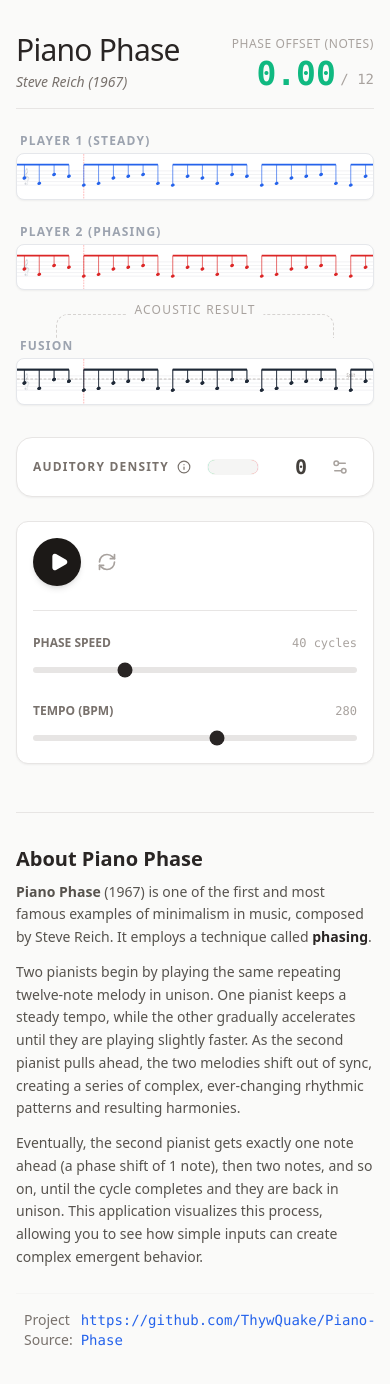
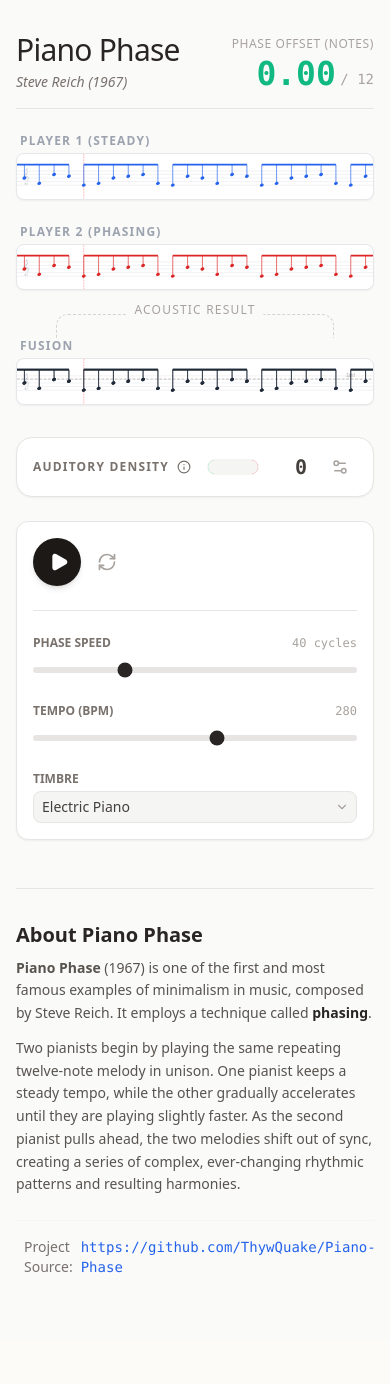
Before and after one commit to ThywQuake/Piano-Phase, a React (Vite) app: page / in a window 390 px wide. Shown: the top 1384 px of the page. After the commit the page ends 1341 px from the top, so only its background shows below. Built offline with nearby package versions, Linux system fonts and the light colour scheme.

Commit message:
Instruments

```diff
--- a/App.tsx
+++ b/App.tsx
@@ -1,31 +1,23 @@
-import React, { useState, useEffect, useRef, useCallback } from "react";
-import {
-  Play,
-  Pause,
-  RefreshCw,
-  Info,
-  Settings2,
-  X,
-  Music,
-  Github,
-} from "lucide-react";
-import { MusicStaff } from "./components/MusicStaff";
-import { soundEngine } from "./services/SoundEngine";
-import { MELODY, NOTE_COUNT } from "./constants";
+import React, { useState, useEffect, useRef, useCallback } from 'react';
+import { Play, Pause, RefreshCw, Info, Settings2, X, Music, Github, ChevronDown } from 'lucide-react';
+import { MusicStaff } from './components/MusicStaff';
+import { soundEngine } from './services/SoundEngine';
+import { MELODY, NOTE_COUNT, INSTRUMENTS } from './constants';
 
 const App: React.FC = () => {
   const [isPlaying, setIsPlaying] = useState(false);
   const [phaseCycles, setPhaseCycles] = useState(40);
   const [bpm, setBpm] = useState(280);
+  const [selectedInstrumentId, setSelectedInstrumentId] = useState(INSTRUMENTS[0].id);
   const [p1Progress, setP1Progress] = useState(0);
   const [p2Progress, setP2Progress] = useState(0);
 
   // Visual states
-  const [dividerY, setDividerY] = useState(0.45); // Relative position of split line
+  const [dividerY, setDividerY] = useState(0.45);
 
   // Chaos Meter State
   const [chaosScore, setChaosScore] = useState(0);
-  const [chaosWindow, setChaosWindow] = useState(2.0); // Seconds
+  const [chaosWindow, setChaosWindow] = useState(2.0);
   const [isSettingsOpen, setIsSettingsOpen] = useState(false);
   const [isInfoOpen, setIsInfoOpen] = useState(false);
 
@@ -39,9 +31,9 @@ const App: React.FC = () => {
     const timestamps: number[] = [];
 
     const addNotes = (currentPos: number) => {
-      [-1, 0].forEach((loopOffset) => {
+      [-1, 0].forEach(loopOffset => {
         for (let i = 0; i < NOTE_COUNT; i++) {
-          const noteTime = (i / NOTE_COUNT) * loopDur + loopOffset * loopDur;
+            const noteTime = (i / NOTE_COUNT) * loopDur + (loopOffset * loopDur);
             const relativeTime = noteTime - currentPos;
             if (relativeTime > -windowSeconds && relativeTime <= 0.05) {
                 timestamps.push(relativeTime);
@@ -123,134 +115,84 @@ const App: React.FC = () => {
     soundEngine.setBpm(val);
   };
 
+  // 新增：处理乐器切换
+  const handleInstrumentChange = (e: React.ChangeEvent<HTMLSelectElement>) => {
+      const val = e.target.value;
+      setSelectedInstrumentId(val);
+      soundEngine.setInstrument(val);
+  };
+
   // Phase Calculation in Notes
   let rawDiff = p2Progress - p1Progress;
   if (rawDiff < 0) rawDiff += 1; // 0..1
-
-  // Convert to Notes (Total 12)
   const notesDiff = rawDiff * NOTE_COUNT;
-
-  // Highlight logic: Highlight 0.0, 0.5, 1.0, 1.5 ... (Multiples of 0.5)
-  // We check if distance to nearest 0.5 is small
   const doubled = notesDiff * 2;
   const nearestHalf = Math.round(doubled) / 2;
   const distToHalf = Math.abs(notesDiff - nearestHalf);
+  const isHighlight = distToHalf < 0.05;
 
-  const isHighlight = distToHalf < 0.05; // Tight tolerance 0.05 notes
-
-  // Determine color based on "exactness"
   let phaseColorClass = "text-stone-400";
   if (isHighlight) {
-    // Check if it's a whole integer (Main beats) vs half (Off beats)
     const isInteger = Math.abs(nearestHalf % 1) < 0.01;
     if (isInteger) {
-      // Integer -> Low AD Green (Emerald)
          phaseColorClass = "text-emerald-500 font-bold scale-110";
     } else {
-      // Half -> High AD Red (Rose)
          phaseColorClass = "text-rose-500 font-bold scale-105";
     }
   }
 
-  // Shared Chaos Meter Content
+  // Shared Chaos Meter Content (Updated with your mask fix)
   const renderChaosMeter = (isVertical: boolean) => {
     const percent = Math.min(100, (chaosScore / 30) * 100);
-
     return (
-      <div
-        className={`flex ${
-          isVertical
-            ? "flex-col items-center py-4"
-            : "flex-row items-center px-4 py-3"
-        } h-full w-full bg-white rounded-2xl shadow-sm border border-stone-200 relative gap-4`}
-      >
-        {/* Label */}
+      <div className={`flex ${isVertical ? 'flex-col items-center py-4' : 'flex-row items-center px-4 py-3'} h-full w-full bg-white rounded-2xl shadow-sm border border-stone-200 relative gap-4`}>
           <div
               onClick={() => setIsInfoOpen(true)}
               className="cursor-pointer hover:text-blue-500 transition-colors flex items-center"
-          style={
-            isVertical
-              ? { writingMode: "vertical-rl", transform: "rotate(180deg)" }
-              : {}
-          }
+              style={isVertical ? { writingMode: 'vertical-rl', transform: 'rotate(180deg)' } : {}}
           >
               <span className="text-xs font-bold text-stone-500 uppercase tracking-widest whitespace-nowrap flex items-center gap-1">
-            Auditory Density{" "}
-            <Info size={14} className={isVertical ? "mb-1" : "ml-1"} />
+                  Auditory Density <Info size={14} className={isVertical ? "mb-1" : "ml-1"}/>
               </span>
           </div>
-
-        {/* Meter Bar Container */}
-        <div
-          className={`flex-1 rounded-full relative overflow-hidden border border-stone-100 ${
-            isVertical ? "w-6 h-full" : "h-4 w-full"
-          }`}
-        >
-          {/* Layer1: Background */}
+          <div className={`flex-1 rounded-full relative overflow-hidden border border-stone-100 ${isVertical ? 'w-6 h-full' : 'h-4 w-full'}`}>
               <div className="absolute inset-0 bg-gradient-to-r lg:bg-gradient-to-t from-emerald-400 via-yellow-400 to-rose-500"></div>
-
-          {/* Layer2: Overlay to mask unfilled portion */}
               <div
                   className="absolute bg-stone-100 transition-all duration-300 ease-out"
-            style={
-              isVertical
-                ? {
-                    width: "100%",
-                    top: 0,
-                    height: `${100 - percent}%`,
-                  }
-                : {
-                    height: "100%",
-                    right: 0,
-                    width: `${100 - percent}%`,
-                  }
-            }
+                  style={isVertical ? {
+                      width: '120%',
+                      left: '-10%',
+                      top: '-1px',
+                      height: `calc(${100 - percent}% + 2px)`
+                  } : {
+                      height: '120%',
+                      top: '-10%',
+                      right: '-1px',
+                      width: `calc(${100 - percent}% + 2px)`
+                  }}
               ></div>
           </div>
-
-        {/* Score Number */}
-        <div
-          className={`text-xl font-mono font-bold text-stone-700 ${
-            isVertical ? "mb-6 text-center" : "w-8 text-right"
-          }`}
-        >
+          <div className={`text-xl font-mono font-bold text-stone-700 ${isVertical ? 'mb-6 text-center' : 'w-8 text-right'}`}>
               {chaosScore}
           </div>
-
-        {/* Settings Button */}
           <div className="relative">
               <button
                   onClick={(e) => {
                       e.stopPropagation();
                       setIsSettingsOpen(!isSettingsOpen);
                   }}
-            className={`p-2 rounded-full transition-colors ${
-              isSettingsOpen
-                ? "bg-stone-100 text-stone-800"
-                : "text-stone-400 hover:text-stone-600"
-            }`}
+                  className={`p-2 rounded-full transition-colors ${isSettingsOpen ? 'bg-stone-100 text-stone-800' : 'text-stone-400 hover:text-stone-600'}`}
               >
                   <Settings2 size={18} />
               </button>
-
-          {/* Popover */}
               {isSettingsOpen && (
                   <div
                       onClick={(e) => e.stopPropagation()}
-              className={`absolute z-20 bg-stone-800 text-white p-3 rounded-lg shadow-xl w-48 ${
-                isVertical
-                  ? "right-full top-1/2 -translate-y-1/2 mr-3"
-                  : "bottom-full right-0 mb-3"
-              }`}
+                      className={`absolute z-20 bg-stone-800 text-white p-3 rounded-lg shadow-xl w-48 ${isVertical ? 'right-full top-1/2 -translate-y-1/2 mr-3' : 'bottom-full right-0 mb-3'}`}
                   >
-              <div className="text-xs font-bold mb-2">
-                History Window: {chaosWindow}s
-              </div>
+                      <div className="text-xs font-bold mb-2">History Window: {chaosWindow}s</div>
                       <input
-                type="range"
-                min="0.5"
-                max="5.0"
-                step="0.5"
+                          type="range" min="0.5" max="5.0" step="0.5"
                           value={chaosWindow}
                           onChange={(e) => setChaosWindow(parseFloat(e.target.value))}
                           className="w-full h-1 bg-stone-600 rounded appearance-none cursor-pointer accent-white"
@@ -263,47 +205,29 @@ const App: React.FC = () => {
   };
 
   return (
-    <div
-      className="min-h-screen bg-stone-50 text-stone-900 font-sans selection:bg-stone-200 flex flex-col"
-      onClick={() => setIsSettingsOpen(false)}
-    >
+    <div className="min-h-screen bg-stone-50 text-stone-900 font-sans selection:bg-stone-200 flex flex-col" onClick={() => setIsSettingsOpen(false)}>
+
       {/* Modal for Info */}
       {isInfoOpen && (
         <div className="fixed inset-0 z-50 flex items-center justify-center bg-black/50 backdrop-blur-sm p-4">
             <div className="bg-white rounded-2xl shadow-2xl max-w-md w-full p-6 relative">
-            <button
-              onClick={() => setIsInfoOpen(false)}
-              className="absolute top-4 right-4 text-stone-400 hover:text-stone-800"
-            >
-              <X size={20} />
+                <button onClick={() => setIsInfoOpen(false)} className="absolute top-4 right-4 text-stone-400 hover:text-stone-800">
+                    <X size={20}/>
                 </button>
                 <h2 className="text-xl font-bold mb-4 flex items-center gap-2">
-              <Info size={20} className="text-blue-500" />
+                    <Info size={20} className="text-blue-500"/>
                     Auditory Density Calculation
                 </h2>
                 <div className="text-sm text-stone-600 space-y-3">
-              <p>
-                The <strong>Auditory Density</strong> meter visualizes the
-                perceived "chaos" or complexity of the combined musical pattern.
-              </p>
+                    <p>The <strong>Auditory Density</strong> meter visualizes the perceived "chaos" or complexity of the combined musical pattern.</p>
                     <div className="bg-stone-50 p-3 rounded border border-stone-200 font-mono text-xs">
                         Density = Unique Sound Events / Time Window
                     </div>
                     <ul className="list-disc list-inside space-y-1">
-                <li>
-                  It looks back at the last{" "}
-                  <strong>{chaosWindow} seconds</strong> of the music.
-                </li>
+                        <li>It looks back at the last <strong>{chaosWindow} seconds</strong> of the music.</li>
                         <li>It counts how many distinct attacks occur.</li>
-                <li>
-                  If two notes from different voices occur within{" "}
-                  <strong>60ms</strong> of each other, they are perceived as a
-                  single "chord" event (less chaotic).
-                </li>
-                <li>
-                  If they drift apart, they become two separate events (more
-                  chaotic).
-                </li>
+                        <li>If two notes from different voices occur within <strong>60ms</strong> of each other, they are perceived as a single "chord" event (less chaotic).</li>
+                        <li>If they drift apart, they become two separate events (more chaotic).</li>
                     </ul>
                 </div>
             </div>
@@ -311,26 +235,19 @@ const App: React.FC = () => {
       )}
 
       <div className="flex-1 max-w-7xl mx-auto px-4 py-8 w-full flex flex-row gap-8">
+
         {/* Main Content Area */}
         <div className="flex-1 min-w-0">
             {/* Header */}
             <div className="mb-6 flex justify-between items-end border-b border-stone-200 pb-4">
                 <div>
-              <h1 className="text-3xl font-light tracking-tight text-stone-800">
-                Piano Phase
-              </h1>
-              <p className="text-stone-500 text-sm italic mt-1">
-                Steve Reich (1967)
-              </p>
+                    <h1 className="text-3xl font-light tracking-tight text-stone-800">Piano Phase</h1>
+                    <p className="text-stone-500 text-sm italic mt-1">Steve Reich (1967)</p>
                 </div>
                 <div className="flex flex-col items-end">
-              <div className="text-xs text-stone-400 uppercase tracking-wider mb-1">
-                Phase Offset (Notes)
-              </div>
+                    <div className="text-xs text-stone-400 uppercase tracking-wider mb-1">Phase Offset (Notes)</div>
                     <div className="flex items-baseline gap-2">
-                <div
-                  className={`text-3xl font-mono transition-all duration-300 ${phaseColorClass}`}
-                >
+                        <div className={`text-3xl font-mono transition-all duration-300 ${phaseColorClass}`}>
                             {notesDiff.toFixed(2)}
                         </div>
                         <div className="text-sm text-stone-400 font-mono">/ 12</div>
@@ -368,72 +285,72 @@ const App: React.FC = () => {
                 </div>
             </div>
 
-          {/* Mobile/Tablet Chaos Meter (Horizontal) - Hidden on Large Screens */}
-          <div className="mt-8 lg:hidden">{renderChaosMeter(false)}</div>
+            {/* Mobile/Tablet Chaos Meter (Horizontal) */}
+            <div className="mt-8 lg:hidden">
+                {renderChaosMeter(false)}
+            </div>
 
-          {/* Controls Bar */}
+            {/* Controls Bar - Updated with Instrument Selector */}
             <div className="mt-6 bg-white p-4 rounded-xl shadow-sm border border-stone-200 flex flex-col sm:flex-row items-center gap-6">
                 <div className="flex items-center gap-2 self-start sm:self-center">
                     <button
                         onClick={togglePlay}
                         className="flex items-center justify-center w-12 h-12 rounded-full bg-stone-900 text-white hover:bg-stone-700 transition-colors shadow-md"
                     >
-                {isPlaying ? (
-                  <Pause size={20} fill="currentColor" />
-                ) : (
-                  <Play size={20} fill="currentColor" className="ml-1" />
-                )}
+                        {isPlaying ? <Pause size={20} fill="currentColor" /> : <Play size={20} fill="currentColor" className="ml-1" />}
                     </button>
-              <button
-                onClick={handleReset}
-                className="p-2 text-stone-400 hover:text-stone-800 transition-colors"
-              >
+                    <button onClick={handleReset} className="p-2 text-stone-400 hover:text-stone-800 transition-colors">
                         <RefreshCw size={20} />
                     </button>
                 </div>
 
                 <div className="h-px w-full sm:h-8 sm:w-px bg-stone-200 mx-2"></div>
 
-            {/* Sliders Grid */}
-            <div className="flex-1 grid grid-cols-1 md:grid-cols-2 gap-6 w-full">
-              <div className="min-w-[150px]">
+                {/* Sliders Grid - Expanded to 3 columns */}
+                <div className="flex-1 grid grid-cols-1 md:grid-cols-3 gap-6 w-full">
+                    {/* Phase Speed */}
+                    <div className="min-w-[120px]">
                         <div className="flex justify-between mb-1">
-                  <label className="text-xs font-bold text-stone-500 uppercase">
-                    Phase Speed
-                  </label>
-                  <span className="text-xs font-mono text-stone-400">
-                    {phaseCycles} cycles
-                  </span>
+                            <label className="text-xs font-bold text-stone-500 uppercase">Phase Speed</label>
+                            <span className="text-xs font-mono text-stone-400">{phaseCycles} cycles</span>
                         </div>
                         <input
-                  type="range"
-                  min="10"
-                  max="120"
-                  step="5"
-                  value={phaseCycles}
-                  onChange={handlePhaseChange}
+                            type="range" min="10" max="120" step="5"
+                            value={phaseCycles} onChange={handlePhaseChange}
                             className="w-full h-1.5 bg-stone-200 rounded-lg appearance-none cursor-pointer accent-stone-800"
                         />
                     </div>
 
-              <div className="min-w-[150px]">
+                    {/* Tempo */}
+                    <div className="min-w-[120px]">
                         <div className="flex justify-between mb-1">
-                  <label className="text-xs font-bold text-stone-500 uppercase">
-                    Tempo (BPM)
-                  </label>
-                  <span className="text-xs font-mono text-stone-400">
-                    {bpm}
-                  </span>
+                            <label className="text-xs font-bold text-stone-500 uppercase">Tempo (BPM)</label>
+                            <span className="text-xs font-mono text-stone-400">{bpm}</span>
                         </div>
                         <input
-                  type="range"
-                  min="120"
-                  max="400"
-                  step="10"
-                  value={bpm}
-                  onChange={handleBpmChange}
+                            type="range" min="120" max="400" step="10"
+                            value={bpm} onChange={handleBpmChange}
                             className="w-full h-1.5 bg-stone-200 rounded-lg appearance-none cursor-pointer accent-stone-800"
                         />
+                    </div>
+
+                    {/* Instrument Selector */}
+                    <div className="min-w-[120px]">
+                         <div className="flex justify-between mb-1">
+                            <label className="text-xs font-bold text-stone-500 uppercase">Timbre</label>
+                        </div>
+                        <div className="relative">
+                          <select
+                            value={selectedInstrumentId}
+                            onChange={handleInstrumentChange}
+                            className="w-full h-8 bg-stone-100 border border-stone-200 text-stone-700 text-sm rounded-lg px-2 appearance-none focus:outline-none focus:ring-2 focus:ring-stone-400 font-medium cursor-pointer"
+                          >
+                            {INSTRUMENTS.map(inst => (
+                              <option key={inst.id} value={inst.id}>{inst.name}</option>
+                            ))}
+                          </select>
+                          <ChevronDown size={14} className="absolute right-2 top-1/2 -translate-y-1/2 text-stone-400 pointer-events-none" />
+                        </div>
                     </div>
                 </div>
             </div>
@@ -446,35 +363,16 @@ const App: React.FC = () => {
                             <Music size={24} />
                         </div>
                         <div className="flex-1">
-                  <h2 className="text-xl font-bold text-stone-800 mb-2">
-                    About Piano Phase
-                  </h2>
+                            <h2 className="text-xl font-bold text-stone-800 mb-2">About Piano Phase</h2>
                             <div className="prose prose-stone text-sm text-stone-600 leading-relaxed space-y-3">
                                 <p>
-                      <strong>Piano Phase</strong> (1967) is one of the first
-                      and most famous examples of minimalism in music, composed
-                      by Steve Reich. It employs a technique called{" "}
-                      <span className="text-stone-800 font-semibold">
-                        phasing
-                      </span>
-                      .
+                                    <strong>Piano Phase</strong> (1967) is one of the first and most famous examples of minimalism in music, composed by
+                                    Steve Reich. It employs a technique called <span className="text-stone-800 font-semibold">phasing</span>.
                                 </p>
                                 <p>
-                      Two pianists begin by playing the same repeating
-                      twelve-note melody in unison. One pianist keeps a steady
-                      tempo, while the other gradually accelerates until they
-                      are playing slightly faster. As the second pianist pulls
-                      ahead, the two melodies shift out of sync, creating a
-                      series of complex, ever-changing rhythmic patterns and
-                      resulting harmonies.
-                    </p>
-                    <p>
-                      Eventually, the second pianist gets exactly one note ahead
-                      (a phase shift of 1 note), then two notes, and so on,
-                      until the cycle completes and they are back in unison.
-                      This application visualizes this process, allowing you to
-                      see how simple inputs can create complex emergent
-                      behavior.
+                                    Two pianists begin by playing the same repeating twelve-note melody in unison. One pianist keeps a steady tempo,
+                                    while the other gradually accelerates until they are playing slightly faster. As the second pianist pulls ahead,
+                                    the two melodies shift out of sync, creating a series of complex, ever-changing rhythmic patterns and resulting harmonies.
                                 </p>
                             </div>
                         </div>
@@ -496,12 +394,13 @@ const App: React.FC = () => {
             </div>
         </div>
 
-        {/* Desktop Chaos Meter (Vertical Sidebar) - Hidden on Mobile/Tablet */}
+        {/* Desktop Chaos Meter */}
         <div className="w-24 shrink-0 pt-24 hidden lg:block">
              <div className="h-[500px] w-full sticky top-8">
                 {renderChaosMeter(true)}
              </div>
         </div>
+
       </div>
     </div>
   );
--- a/constants.ts
+++ b/constants.ts
@@ -1,4 +1,4 @@
-import { Note } from './types';
+import { Note, InstrumentConfig} from './types';
 
 // Melody: E4 F#4 B4 C#5 D5 F#4 E4 C#5 B4 F#4 D5 C#5
 // Staff Y Reference: E4 = 0 (line 1), F4 = 1 (space 1), etc.
@@ -19,3 +19,34 @@ export const MELODY: Note[] = [
 
 export const NOTE_COUNT = MELODY.length;
 export const GROUP_SIZE = 6; // Beaming group size
+
+export const INSTRUMENTS: InstrumentConfig[] = [
+  {
+    id: 'piano',
+    name: 'Electric Piano',
+    oscillatorType: 'triangle', // Closed to a piano's harmonic profile
+    envelope: { attack: 0.01, decay: 0.15 },
+    gainMulti: 0.8
+  },
+  {
+    id: 'marimba',
+    name: 'Marimba',
+    oscillatorType: 'sine', // Closed to marimba's mellow tone
+    envelope: { attack: 0.005, decay: 0.1 },
+    gainMulti: 1.0
+  },
+  {
+    id: 'violin_pizz',
+    name: 'Violin (Pizz)',
+    oscillatorType: 'sawtooth', // Bright and rich, similar to a violin pizzicato
+    envelope: { attack: 0.01, decay: 0.2 },
+    gainMulti: 0.25 // Sawtooth waves have a lot of energy, so volume is reduced
+  },
+  {
+    id: 'clarinet',
+    name: 'Clarinet',
+    oscillatorType: 'square', // Warm and woody, akin to a clarinet's tone
+    envelope: { attack: 0.02, decay: 0.15 },
+    gainMulti: 0.3
+  }
+];
--- a/services/SoundEngine.ts
+++ b/services/SoundEngine.ts
@@ -1,4 +1,5 @@
-import { MELODY } from '../constants';
+import { MELODY, INSTRUMENTS } from '../constants';
+import { InstrumentConfig } from '../types';
 
 class SoundEngine {
   private ctx: AudioContext | null = null;
@@ -15,9 +16,17 @@ class SoundEngine {
   private startTime: number = 0;
   private pauseTime: number = 0;
   private totalOffset: number = 0;
+  private currentInstrument: InstrumentConfig = INSTRUMENTS[0];
 
   constructor() {
     // Lazy init in start()
+  }
+
+  public setInstrument(instrumentId: string) {
+    const inst = INSTRUMENTS.find(i => i.id === instrumentId);
+    if (inst) {
+      this.currentInstrument = inst;
+    }
   }
 
   public getBpm(): number {
@@ -144,6 +153,7 @@ class SoundEngine {
     const note = MELODY[index % MELODY.length];
 
     osc.frequency.value = note.frequency;
+    osc.type = this.currentInstrument.oscillatorType;
 
     // Simple envelope
     // Voice 1: Panned Left-ish, Voice 2: Panned Right-ish
@@ -154,14 +164,15 @@ class SoundEngine {
     panner.connect(gain);
     gain.connect(this.ctx.destination);
 
-    // Click-free envelope
-    const attack = 0.01;
-    const decay = 0.15;
+    const { attack, decay } = this.currentInstrument.envelope;
+    const peakGain = 0.4 * this.currentInstrument.gainMulti;
 
     osc.start(time);
     gain.gain.setValueAtTime(0, time);
-    gain.gain.linearRampToValueAtTime(voice === 1 ? 0.4 : 0.4, time + attack);
+    gain.gain.linearRampToValueAtTime(peakGain, time + attack);
     gain.gain.exponentialRampToValueAtTime(0.001, time + attack + decay);
+
+    // Longer release to avoid clicks
     osc.stop(time + attack + decay + 0.1);
   }
 
```
Also changed, not shown: types.ts (+13 -0 lines). Lines whose indentation alone changed are shown as unchanged.
